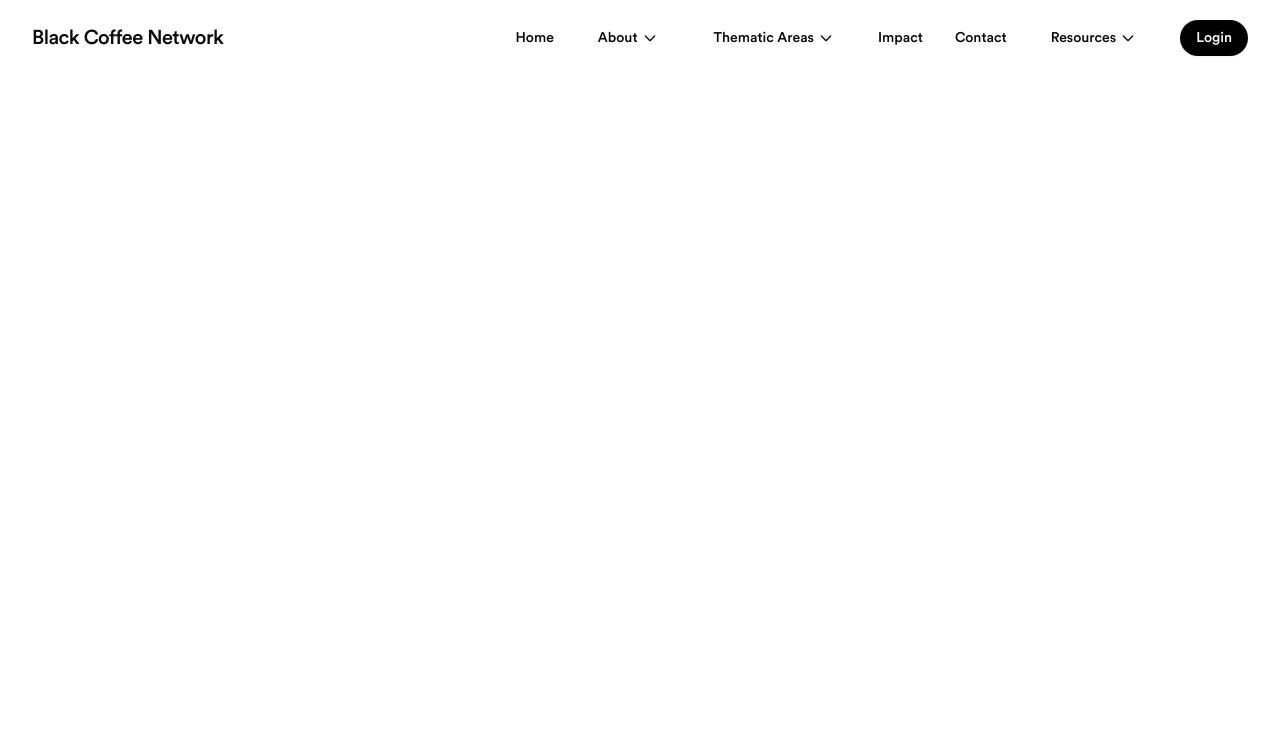
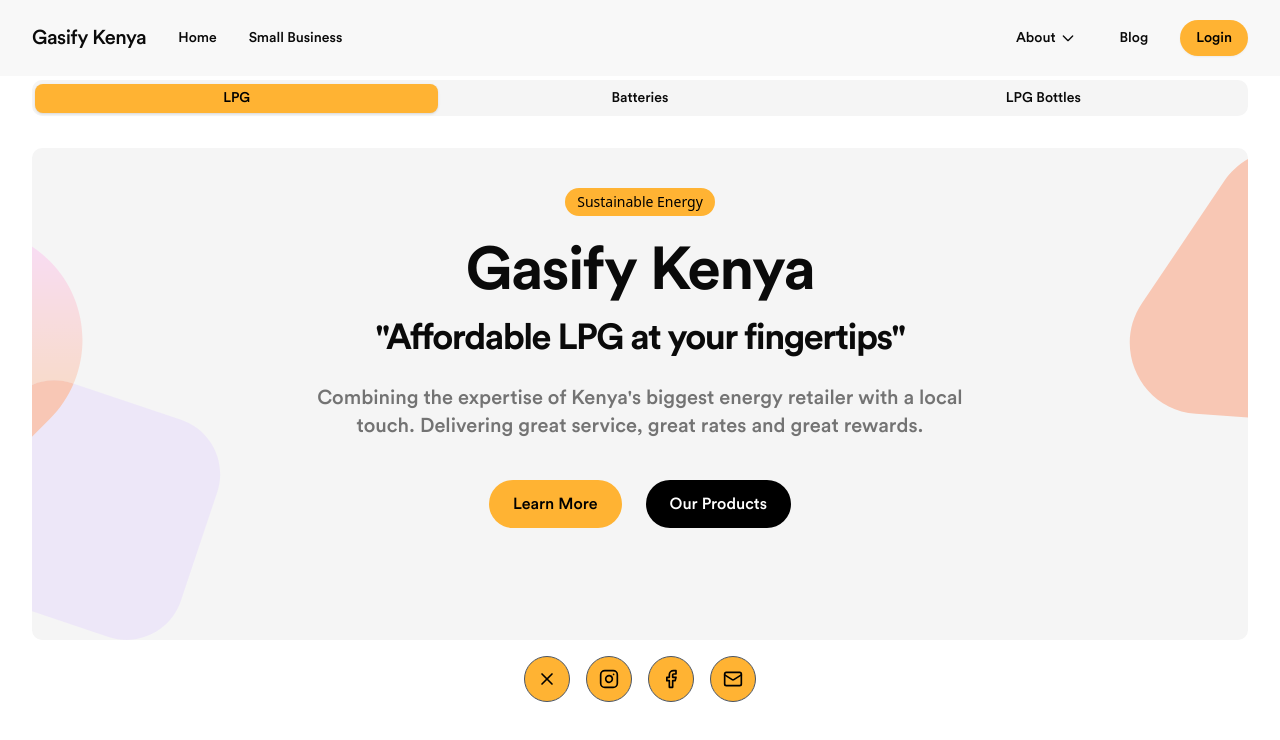
Before and after one commit to Cheppar/posthog, a Next.js app: page / in a window 1280 px wide. Shown: the top 740 px of the page. Built offline with nearby package versions, Linux system fonts and the light colour scheme.

Commit message:
feat: socialsStrip

```diff
--- a/app/Landing.jsx
+++ b/app/Landing.jsx
@@ -1,18 +1,9 @@
 
 "use client"
 import React, {useState} from "react";
+import DomesticPage from "./_components/domestic/Domestic";
+import Socials from "./_components/socials/SocialStrip";
 
-// import Carousel from "./_components/Carousel";
-// import About from "./_components/about/AboutCard";
-// import Top from "./_components/Top";
-// import TopWrapper from "./_components/TopWrapper";
-// import Pricing from "./Pricing";
-// import Footer from "./_components/primary/Footer";
-// import Client from "./_components/clients/Client";
-// import Funnel from "./popup/Funnel";
-// import PartnerSlider from "./_components/partners/PartnerSlider";
-// import { Download, ArrowRight } from "lucide-react";
-// import Banner from './_components/HomeBanner/Banner';
 
 const Landing = () => {
  // Banner state variables
@@ -36,7 +27,7 @@ const Landing = () => {
 
   return (
     <div>
-
+      <DomesticPage />
 
     </div>
   );
--- /dev/null
+++ b/app/_components/domestic/Domestic.jsx
@@ -0,0 +1,96 @@
+"use client";
+
+import { Tabs, TabsContent, TabsList, TabsTrigger } from "@/components/ui/tabs";
+import { cn } from "@/lib/utils";
+import { useState } from "react";
+import LiquidGas from "./LiquidGas"
+import Socials from "../socials/SocialStrip";
+
+export default function DomesticPage() {
+  // State to manage the active tab
+  const [activeTab, setActiveTab] = useState("lpg");
+
+  return (
+    <div className="min-h-screen bg-background">
+
+
+      {/* Main content */}
+      <main className="container max-w-7xl mx-auto px-4 sm:px-6 lg:px-8 py-2">
+
+
+        <Tabs
+  value={activeTab}
+  onValueChange={setActiveTab}
+  className="w-full"
+>
+  <TabsList className="grid text-2xl w-full grid-cols-3 mb-6">
+    <TabsTrigger
+      value="lpg"
+      className={cn(
+        "hover:clrBtn",
+        activeTab === "lpg" && "clrBtn text-black"
+      )}
+    >
+      LPG
+    </TabsTrigger>
+    <TabsTrigger
+      value="batteries"
+      className={cn(
+        "hover:clrBtn",
+        activeTab === "batteries" && "clrBtn text-white"
+      )}
+    >
+      Batteries
+    </TabsTrigger>
+    <TabsTrigger
+      value="lpg-bottles"
+      className={cn(
+        "hover:clrBtn",
+        activeTab === "lpg-bottles" && "clrBtn text-white"
+      )}
+    >
+      LPG Bottles
+    </TabsTrigger>
+  </TabsList>
+
+  {/* Tab content remains unchanged */}
+  <TabsContent value="lpg">
+    <div className="bg-muted rounded-lg">
+      <LiquidGas />
+    </div>
+  </TabsContent>
+  <TabsContent value="batteries">
+    <div className="p-1 bg-muted rounded-lg">
+      <h2 className="text-2xl font-semibold mb-4">Battery Solutions</h2>
+      <p>
+        Our battery solutions offer reliable energy storage for domestic
+        applications, ideal for solar systems and backup power in Kenyan
+        homes.
+      </p>
+      <ul className="list-disc pl-5 mt-4">
+        <li>Lithium-ion batteries for long-lasting performance</li>
+        <li>Compatible with solar inverters</li>
+        <li>Maintenance-free options</li>
+      </ul>
+    </div>
+  </TabsContent>
+  <TabsContent value="lpg-bottles">
+    <div className="p-6 bg-muted rounded-lg">
+      <h2 className="text-2xl font-semibold mb-4">LPG Bottles</h2>
+      <p>
+        Our LPG bottles are designed for convenience and safety, providing
+        Kenyan households with portable and durable gas storage solutions.
+      </p>
+      <ul className="list-disc pl-5 mt-4">
+        <li>Available in 6kg, 13kg, and 25kg sizes</li>
+        <li>Equipped with safety valves</li>
+        <li>Nationwide delivery and exchange programs</li>
+      </ul>
+    </div>
+  </TabsContent>
+</Tabs>
+<Socials />
+      </main>
+    </div>
+  );
+}
--- /dev/null
+++ b/app/_components/domestic/LiquidGas.jsx
@@ -0,0 +1,65 @@
+"use client";
+
+import Link from "next/link";
+
+// Static content (no Supabase)
+const staticContent = {
+  tag: "Sustainable Energy",
+  mainTitle: "Gasify Kenya", // Fixed "Gasify Ke" to "Gasify Kenya"
+  largeExplainer: "Affordable LPG at your fingertips",
+  explanation: "Combining the expertise of Kenya's biggest energy retailer with a local touch. Delivering great service, great rates and great rewards."
+};
+
+const LiquidGas = () => {
+  return (
+    <div>
+      <section className="pt-2 pb-10 md:pt-10 md:pb-12 relative overflow-hidden">
+        {/* Background with local SVG from public folder */}
+        <div
+          className="absolute inset-0 bg-cover bg-center bg-no-repeat opacity-30"
+          style={{
+            backgroundImage: "url('/bg/shape.svg')", // Local SVG in public/bg/
+          }}
+        ></div>
+
+        <div className="container max-w-7xl mx-auto relative z-10">
+          {/* Removed the LPG cylinder illustration and geometric shapes */}
+
+          {/* Text layout (manual content, no Supabase) */}
+          <div className="mx-auto max-w-3xl text-center mb-16">
+            <div className="flex justify-center mb-6">
+              <span className="inline-flex items-center px-3 py-1 rounded-full text-sm font-medium clrBtn text-black">
+                {staticContent.tag}
+              </span>
+            </div>
+            <h1 className="text-4xl font-display font-semibold tracking-tight sm:text-5xl md:text-6xl mb-6">
+              {staticContent.mainTitle} <br className="hidden sm:block" />
+              <span className="text-4xl text-coffee-500">
+                "{staticContent.largeExplainer}"
+              </span>
+            </h1>
+            <p className="mt-6 text-lg md:text-xl text-muted-foreground max-w-2xl mx-auto">
+              {staticContent.explanation}
+            </p>
+            <div className="mt-10 flex items-center justify-center gap-x-6">
+              <Link
+                href="/about"
+                className="clrBtn text-black px-6 py-3 rounded-full text-base font-medium transition-colors duration-200 hover:bg-gray-700"
+              >
+                Learn More
+              </Link>
+              <Link
+                href="/#"
+                className="bg-black text-white px-6 py-3 rounded-full text-base font-medium transition-colors duration-200 hover:bg-brown-700"
+              >
+                Our Products
+              </Link>
+            </div>
+          </div>
+        </div>
+      </section>
+    </div>
+  );
+};
+
+export default LiquidGas;
--- a/app/_components/home/Header.jsx
+++ b/app/_components/home/Header.jsx
@@ -1,16 +1,12 @@
 "use client";
 import React, { useState, useEffect } from "react";
-import Image from "next/image";
 import Link from "next/link";
 import { PlusIcon } from "lucide-react";
 import { usePathname } from "next/navigation";
-// import { useUser, SignOutButton } from "@clerk/nextjs";
 import {
   DropdownMenu,
   DropdownMenuContent,
   DropdownMenuItem,
-  DropdownMenuLabel,
-  DropdownMenuSeparator,
   DropdownMenuTrigger,
 } from "@/components/ui/dropdown-menu";
 import { Button } from "@/components/ui/button";
@@ -18,22 +14,23 @@ import { cn } from "@/lib/utils";
 
 // Navigation links for the desktop
 const navigation = [
-  { name: "Home", href: "/" },
   { name: "About", href: "/about" },
-  { name: "Thematic Areas", href: "/thematic" }, // Placeholder href for dropdown
-  { name: "Impact", href: "/impact" },
-  { name: "Contact", href: "/contact" },
+  { name: "Blog", href: "/blog" },
+];
+
+const navLeft = [
+  { name: "Home", href: "/" }, // Updated href to "/" for Home
+  { name: "Small Business", href: "/small-business" }, // Updated href for clarity
 ];
 
 function Header() {
   const path = usePathname();
-  // const { user, isSignedIn } = useUser();
   const [scrolled, setScrolled] = useState(false);
   const [mobileMenuOpen, setMobileMenuOpen] = useState(false);
 
   useEffect(() => {
     const handleScroll = () => {
-      setScrolled(window.scrollY > 10); // When user scrolls down 10px, change header style
+      setScrolled(window.scrollY > 10);
     };
 
     window.addEventListener("scroll", handleScroll);
@@ -51,19 +48,42 @@ function Header() {
     >
       <div className="container max-w-7xl mx-auto px-4 sm:px-6 lg:px-8">
         <div className="flex items-center justify-between">
-          <div className="flex items-center">
+          <div className="flex items-center gap-8">
             <a
               href="#"
               className="flex items-center gap-2"
-              aria-label="Black Coffee Network"
+              aria-label="Gasify Kenya"
             >
               <span className="font-display font-medium text-xl tracking-tight">
-                Black<span className="font-light text-coffee-400"> Coffee</span> Network
+                Gasify Kenya
               </span>
             </a>
+            {/* Desktop navLeft navigation */}
+            <nav className="hidden md:flex items-center gap-8">
+              {navLeft.map((item) => (
+                <a
+                  key={item.name}
+                  href={item.href}
+                  className={cn(
+                    "text-sm font-medium relative overflow-hidden group",
+                    path === item.href && item.name === "Home" && "font-semibold" // Optional: bold for Home when active
+                  )}
+                >
+                  {item.name}
+                  <span
+                    className={cn(
+                      "absolute bottom-0 left-0 w-full h-0.5 bg-coffee-500 transform origin-left transition-transform duration-300",
+                      path === item.href && item.name === "Home"
+                        ? "scale-x-100"
+                        : "scale-x-0 group-hover:scale-x-100"
+                    )}
+                  ></span>
+                </a>
+              ))}
+            </nav>
           </div>
 
-          {/* Desktop navigation */}
+          {/* Desktop navigation (right side) */}
           <nav className="hidden md:flex items-center gap-8">
             {navigation.map((item) =>
               item.name === "About" ? (
@@ -136,51 +156,24 @@ function Header() {
                 <a
                   key={item.name}
                   href={item.href}
-                  className="text-sm font-medium relative overflow-hidden group"
+                  className={cn(
+                    "text-sm font-medium relative overflow-hidden group",
+                    path === item.href && "font-semibold" // Optional: bold for active links
+                  )}
                 >
                   {item.name}
-                  <span className="absolute bottom-0 left-0 w-full h-0.5 bg-coffee-500 transform scale-x-0 origin-left transition-transform duration-300 group-hover:scale-x-100"></span>
+                  <span
+                    className={cn(
+                      "absolute bottom-0 left-0 w-full h-0.5 bg-coffee-500 transform origin-left transition-transform duration-300",
+                      path === item.href ? "scale-x-100" : "scale-x-0 group-hover:scale-x-100"
+                    )}
+                  ></span>
                 </a>
               )
             )}
-
-            {/* Resources Dropdown */}
-            <DropdownMenu>
-              <DropdownMenuTrigger asChild>
-                <Button
-                  variant="ghost"
-                  className="flex items-center gap-1 text-sm font-medium"
-                >
-                  Resources
-                  <svg
-                    className="h-4 w-4"
-                    xmlns="http://www.w3.org/2000/svg"
-                    fill="none"
-                    viewBox="0 0 24 24"
-                    stroke="currentColor"
-                  >
-                    <path
-                      strokeLinecap="round"
-                      strokeLinejoin="round"
-                      strokeWidth="2"
-                      d="M19 9l-7 7-7-7"
-                    />
-                  </svg>
-                </Button>
-              </DropdownMenuTrigger>
-              <DropdownMenuContent>
-                <DropdownMenuItem>
-                  <Link href="/publications">Publications</Link>
-                </DropdownMenuItem>
-                <DropdownMenuItem>
-                  <Link href="/reports">Reports</Link>
-                </DropdownMenuItem>
-              </DropdownMenuContent>
-            </DropdownMenu>
-
             {/* Login Button */}
             <Link href="/sign-in">
-              <Button className="p-4 text-white hover:text-white rounded-full bg-black">
+              <Button className="p-4 clrBtn text-black hover:colorPrimary rounded-full bg-black">
                 Login
               </Button>
             </Link>
@@ -225,7 +218,7 @@ function Header() {
         </div>
       </div>
 
-      {/* Mobile menu, show/hide based on menu state */}
+      {/* Mobile menu */}
       <div
         className={cn(
           "md:hidden absolute w-full bg-background/90 backdrop-blur-lg border-b transition-all duration-300 ease-in-out transform",
@@ -233,11 +226,30 @@ function Header() {
         )}
       >
         <div className="px-2 pt-2 pb-3 space-y-1 sm:px-3 container">
+          {/* navLeft links in mobile menu */}
+          {navLeft.map((item) => (
+            <a
+              key={item.name}
+              href={item.href}
+              className={cn(
+                "block px-3 py-2 rounded-md text-base font-medium hover:bg-muted",
+                path === item.href && item.name === "Home" && "bg-muted font-semibold relative",
+                path === item.href && item.name === "Home" && "after:absolute after:bottom-0 after:left-3 after:w-[calc(100%-1.5rem)] after:h-0.5 after:bg-coffee-500"
+              )}
+              onClick={() => setMobileMenuOpen(false)}
+            >
+              {item.name}
+            </a>
+          ))}
+          {/* navigation links in mobile menu */}
           {navigation.map((item) => (
             <a
               key={item.name}
               href={item.href}
-              className="block px-3 py-2 rounded-md text-base font-medium hover:bg-muted"
+              className={cn(
+                "block px-3 py-2 rounded-md text-base font-medium hover:bg-muted",
+                path === item.href && "bg-muted font-semibold"
+              )}
               onClick={() => setMobileMenuOpen(false)}
             >
               {item.name}
--- /dev/null
+++ b/app/_components/socials/SocialStrip.jsx
@@ -0,0 +1,34 @@
+"use client";
+
+import { X, Instagram, Facebook, Mail } from "lucide-react";
+import Link from "next/link";
+
+const Socials = () => {
+  // Social media links (replace with your actual links)
+  const socialLinks = [
+    { name: "Twitter", href: "https://twitter.com/gasifykenya", icon: X },
+    { name: "Instagram", href: "https://instagram.com/gasifykenya", icon: Instagram },
+    { name: "Facebook", href: "https://facebook.com/gasifykenya", icon: Facebook },
+    { name: "Email", href: "mailto:support@gasifykenya.com", icon: Mail },
+  ];
+
+  return (
+    <div className="flex justify-center items-center gap-4 py-4">
+      {socialLinks.map((social) => {
+        const Icon = social.icon;
+        return (
+          <Link
+            key={social.name}
+            href={social.href}
+            className="clrBtn bg-white p-3 rounded-full border border-gray-600 transition-colors duration-200 hover:bg-[#F7B955]"
+            aria-label={`Visit our ${social.name}`}
+          >
+            <Icon className="w-5 h-5 text-black" />
+          </Link>
+        );
+      })}
+    </div>
+  );
+};
+
+export default Socials;
--- a/app/globals.css
+++ b/app/globals.css
@@ -23,6 +23,10 @@ a{
   font-weight: 200;
 }
 
+.clip-hexagon {
+  clip-path: polygon(25% 0%, 75% 0%, 100% 50%, 75% 100%, 25% 100%, 0% 50%);
+}
+
 button {
   font-family: var(--font-outfit-light); /* Example for bold button text */
 }
@@ -36,7 +40,12 @@ button {
 }
 
 .colorPrimary{
-  background-color: #ffffff;
+  background-color: #f8f8f8;
+}
+
+.clrBtn{
+  background-color: #FFB333;
+
 }
 
 .markdown-body a {
--- /dev/null
+++ b/components/ui/tabs.jsx
@@ -0,0 +1,62 @@
+"use client"
+
+import * as React from "react"
+import * as TabsPrimitive from "@radix-ui/react-tabs"
+
+import { cn } from "@/lib/utils"
+
+function Tabs({
+  className,
+  ...props
+}) {
+  return (
+    (<TabsPrimitive.Root
+      data-slot="tabs"
+      className={cn("flex flex-col gap-2", className)}
+      {...props} />)
+  );
+}
+
+function TabsList({
+  className,
+  ...props
+}) {
+  return (
+    (<TabsPrimitive.List
+      data-slot="tabs-list"
+      className={cn(
+        "bg-muted text-muted-foreground inline-flex h-9 w-fit items-center justify-center rounded-lg p-[3px]",
+        className
+      )}
+      {...props} />)
+  );
+}
+
+function TabsTrigger({
+  className,
+  ...props
+}) {
+  return (
+    (<TabsPrimitive.Trigger
+      data-slot="tabs-trigger"
+      className={cn(
+        "data-[state=active]:bg-background dark:data-[state=active]:text-foreground focus-visible:border-ring focus-visible:ring-ring/50 focus-visible:outline-ring dark:data-[state=active]:border-input dark:data-[state=active]:bg-input/30 text-foreground dark:text-muted-foreground inline-flex h-[calc(100%-1px)] flex-1 items-center justify-center gap-1.5 rounded-md border border-transparent px-2 py-1 text-sm font-medium whitespace-nowrap transition-[color,box-shadow] focus-visible:ring-[3px] focus-visible:outline-1 disabled:pointer-events-none disabled:opacity-50 data-[state=active]:shadow-sm [&_svg]:pointer-events-none [&_svg]:shrink-0 [&_svg:not([class*='size-'])]:size-4",
+        className
+      )}
+      {...props} />)
+  );
+}
+
+function TabsContent({
+  className,
+  ...props
+}) {
+  return (
+    (<TabsPrimitive.Content
+      data-slot="tabs-content"
+      className={cn("flex-1 outline-none", className)}
+      {...props} />)
+  );
+}
+
+export { Tabs, TabsList, TabsTrigger, TabsContent }
--- a/package.json
+++ b/package.json
@@ -11,6 +11,7 @@
   "dependencies": {
     "@radix-ui/react-dropdown-menu": "^2.1.14",
     "@radix-ui/react-slot": "^1.2.2",
+    "@radix-ui/react-tabs": "^1.1.11",
     "class-variance-authority": "^0.7.1",
     "clsx": "^2.1.1",
     "lucide-react": "^0.509.0",
```
Also changed, not shown: public/bg/shape.svg (added), 1 other file (tests, documents, lock files or other folders).
